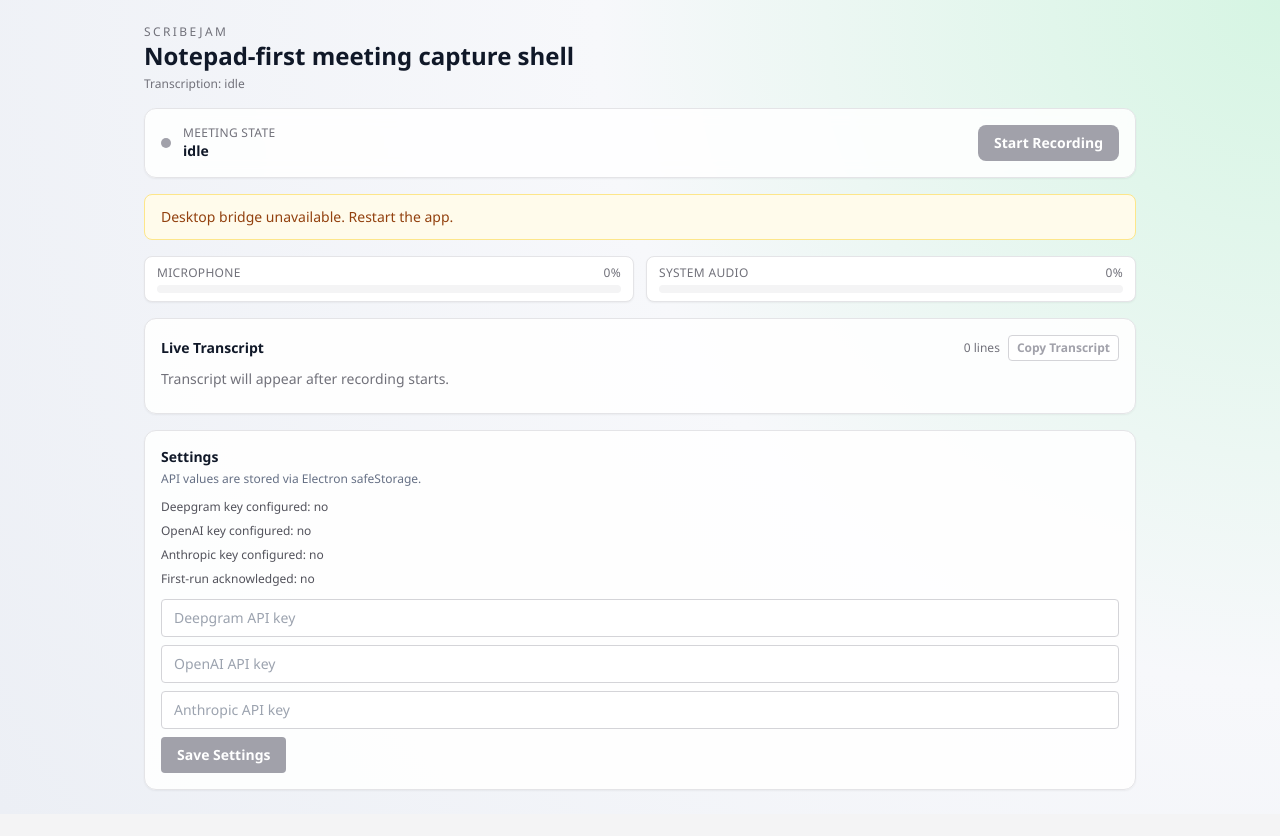
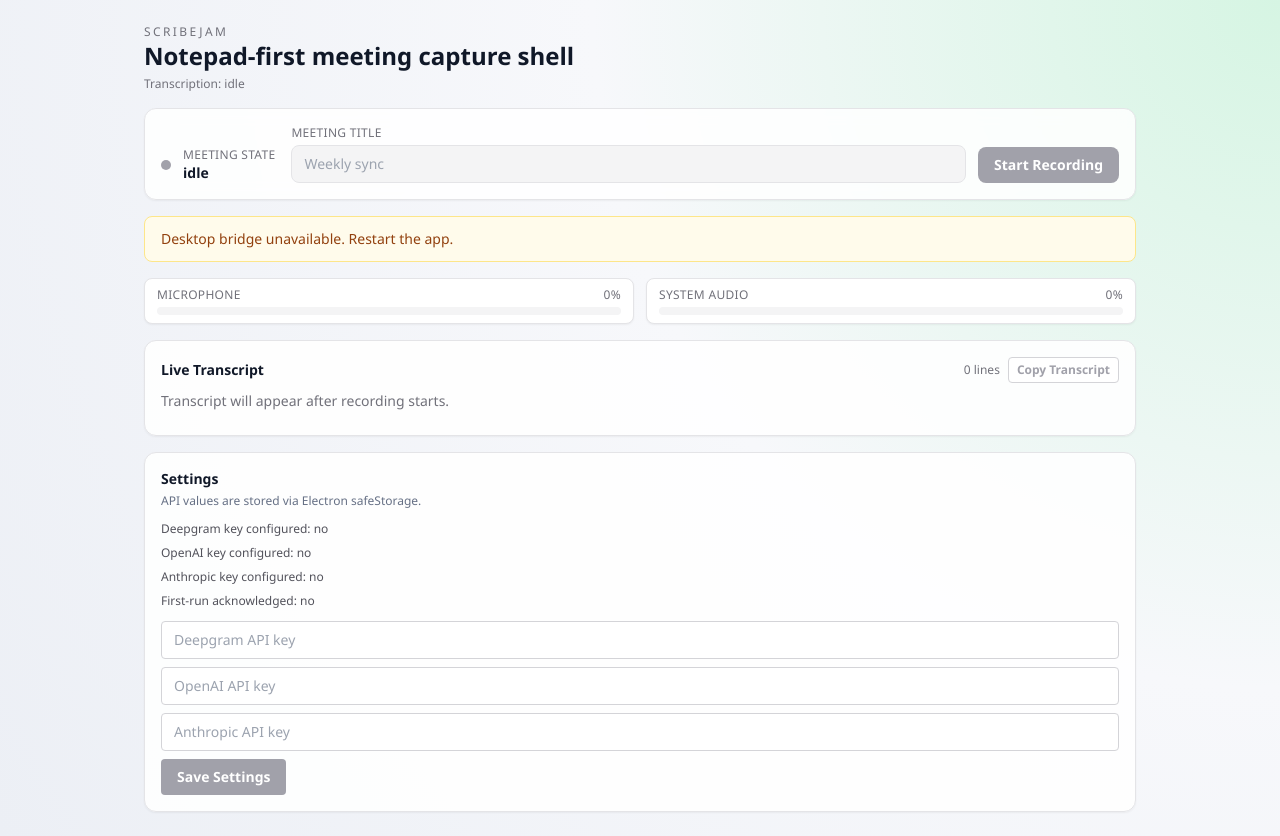
Before and after one commit to moonslicer/scribejam, a React (Vite) app: page / in a window 1280 px wide. Before the commit the page ends 814 px from the top, so only its background shows below. Built offline with nearby package versions, Linux system fonts and the light colour scheme.

Commit message:
m3 task 6: add meeting title entry flow

```diff
--- a/package.json
+++ b/package.json
@@ -33,6 +33,9 @@
   "devDependencies": {
     "@electron/rebuild": "^3.7.1",
     "@playwright/test": "^1.52.0",
+    "@testing-library/jest-dom": "^6.9.1",
+    "@testing-library/react": "^16.3.2",
+    "@testing-library/user-event": "^14.6.1",
     "@types/better-sqlite3": "^7.6.13",
     "@types/node": "^22.14.1",
     "@types/react": "^18.3.20",
@@ -43,6 +46,7 @@
     "cross-env": "^7.0.3",
     "electron": "30.5.1",
     "electron-builder": "^24.13.3",
+    "jsdom": "^28.1.0",
     "postcss": "^8.5.3",
     "tailwindcss": "^3.4.17",
     "typescript": "^5.8.2",
--- a/src/renderer/App.tsx
+++ b/src/renderer/App.tsx
@@ -13,6 +13,7 @@
   const api = window.scribejam;
   const [meetingState, setMeetingState] = useState<MeetingState>('idle');
   const [meetingId, setMeetingId] = useState<string | null>(null);
+  const [meetingTitle, setMeetingTitle] = useState('');
   const [settings, setSettings] = useState<Settings | null>(null);
   const [errorMessage, setErrorMessage] = useState<string | null>(null);
   const [transcriptionStatus, setTranscriptionStatus] = useState<TranscriptionStatusEvent>({ status: 'idle' });
@@ -88,12 +89,21 @@
         setErrorMessage('Complete first-run setup to enable cloud transcription.');
         return;
       }
+      if (meetingState === 'enhancing' || meetingState === 'enhance_failed' || meetingState === 'done') {
+        setErrorMessage('Enhancement controls are not wired in this milestone yet.');
+        return;
+      }
+      const trimmedTitle = meetingTitle.trim();
+      if (trimmedTitle.length === 0) {
+        setErrorMessage('Meeting title is required.');
+        return;
+      }
 
       if (!api) {
         setErrorMessage('Desktop bridge unavailable.');
         return;
       }
-      const response = await api.startMeeting({ title: 'Untitled Meeting' });
+      const response = await api.startMeeting({ title: trimmedTitle });
       setMeetingId(response.meetingId);
       setTranscriptEntries([]);
     } catch (error) {
@@ -153,6 +163,8 @@
 
       <MeetingBar
         meetingState={meetingState}
+        meetingTitle={meetingTitle}
+        onMeetingTitleChange={setMeetingTitle}
         onPrimaryAction={() => void onPrimaryAction()}
         disabled={settings === null}
       />
--- a/src/renderer/components/MeetingBar.tsx
+++ b/src/renderer/components/MeetingBar.tsx
@@ -2,6 +2,8 @@
 
 interface MeetingBarProps {
   meetingState: MeetingState;
+  meetingTitle: string;
+  onMeetingTitleChange: (value: string) => void;
   onPrimaryAction: () => void;
   disabled?: boolean;
 }
@@ -24,12 +26,21 @@
   done: 'bg-emerald-500'
 };
 
-export function MeetingBar({ meetingState, onPrimaryAction, disabled = false }: MeetingBarProps): JSX.Element {
+export function MeetingBar({
+  meetingState,
+  meetingTitle,
+  onMeetingTitleChange,
+  onPrimaryAction,
+  disabled = false
+}: MeetingBarProps): JSX.Element {
+  const titleLocked = meetingState === 'recording' || meetingState === 'enhancing';
+
   return (
     <div
       data-testid="meeting-bar"
-      className="flex flex-wrap items-center justify-between gap-3 rounded-xl border border-zinc-200 bg-white/85 p-4 shadow-sm backdrop-blur"
+      className="flex flex-wrap items-end justify-between gap-3 rounded-xl border border-zinc-200 bg-white/85 p-4 shadow-sm backdrop-blur"
     >
+      <div className="flex flex-1 flex-wrap items-end gap-4">
         <div className="flex items-center gap-3">
           <span className={`h-2.5 w-2.5 rounded-full ${statusTone[meetingState]}`} />
           <div>
@@ -38,6 +49,19 @@
               {meetingState}
             </p>
           </div>
+        </div>
+        <label className="flex min-w-[16rem] flex-1 flex-col gap-1">
+          <span className="text-xs uppercase tracking-wide text-zinc-500">Meeting Title</span>
+          <input
+            data-testid="meeting-title-input"
+            type="text"
+            value={meetingTitle}
+            onChange={(event) => onMeetingTitleChange(event.currentTarget.value)}
+            disabled={disabled || titleLocked}
+            placeholder="Weekly sync"
+            className="rounded-lg border border-zinc-200 bg-white px-3 py-2 text-sm text-ink outline-none transition focus:border-zinc-400 focus:ring-2 focus:ring-zinc-200 disabled:cursor-not-allowed disabled:bg-zinc-100"
+          />
+        </label>
       </div>
       <button
         data-testid="meeting-primary-action"
--- a/vitest.config.ts
+++ b/vitest.config.ts
@@ -3,6 +3,8 @@
 export default defineConfig({
   test: {
     environment: 'node',
-    include: ['tests/unit/**/*.test.ts', 'tests/integration/**/*.test.ts']
+    environmentMatchGlobs: [['tests/renderer/**', 'jsdom']],
+    include: ['tests/unit/**/*.test.ts', 'tests/integration/**/*.test.ts', 'tests/renderer/**/*.test.tsx'],
+    setupFiles: ['tests/setup/rendering.ts']
   }
 });
```
Also changed, not shown: tests/setup/rendering.ts (added, +6 -0 lines), 2 other files (tests, documents, lock files or other folders). Lines whose indentation alone changed are shown as unchanged.
